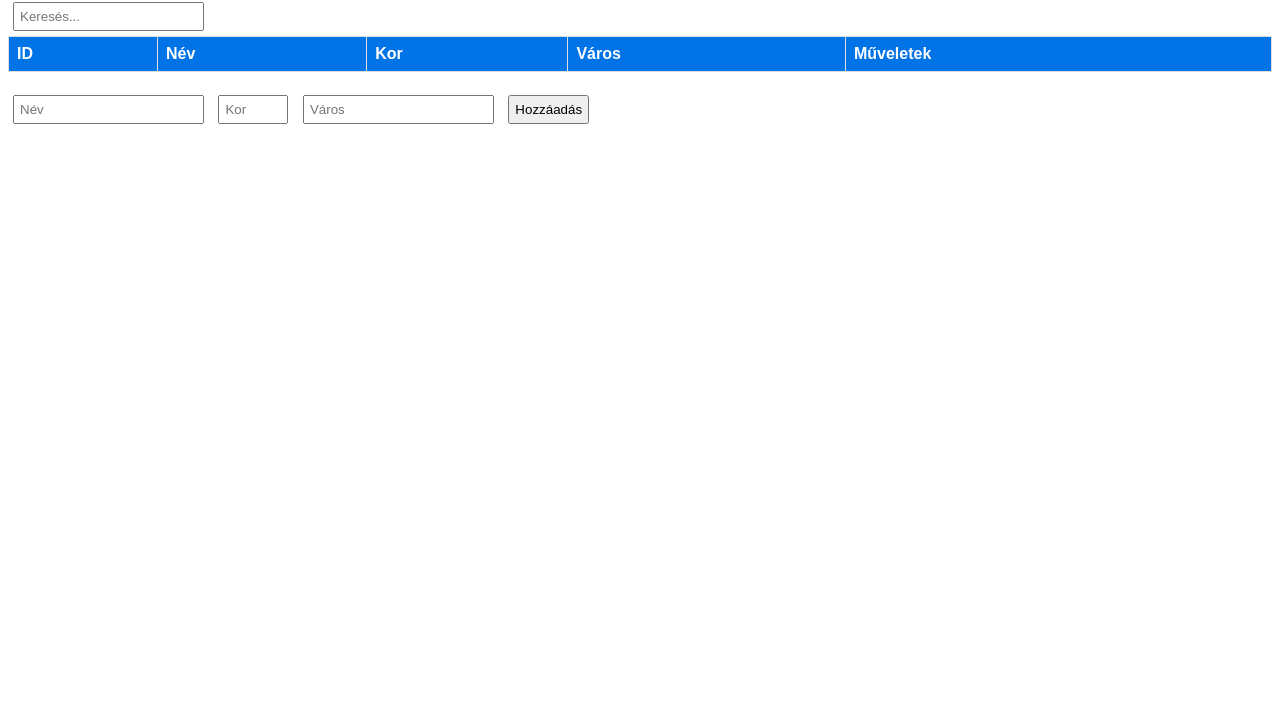
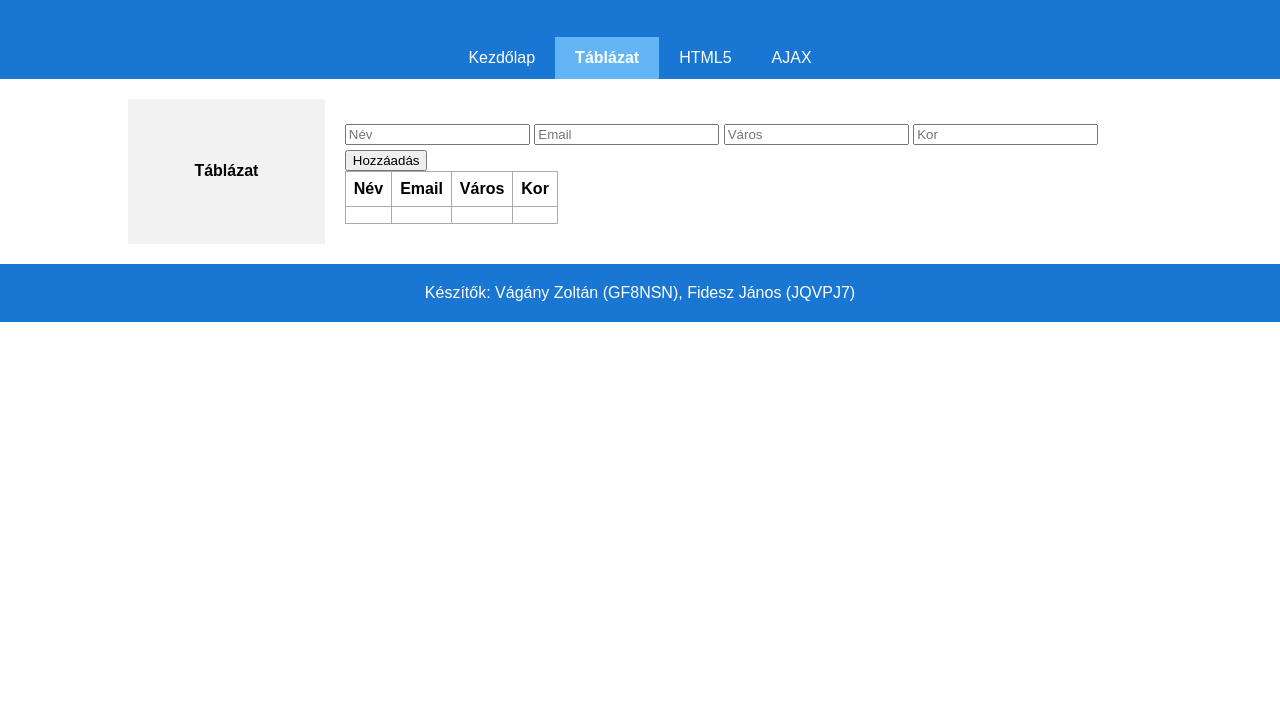
Before and after one commit to kirk120/webprog1, a plain HTML site: page crud.html in a window 1280 px wide. Shown: the part 83-800 px from the top of the page. Drawn offline with Linux system fonts and the light colour scheme.

Commit message:
Crud
Táblázat kialakítása

```diff
--- a/crud.html
+++ b/crud.html
@@ -1,124 +1,73 @@
+
 <!DOCTYPE html>
 <html lang="hu">
 <head>
     <meta charset="UTF-8">
-    <meta name="viewport" content="width=device-width, initial-scale=1.0">
-    <title>Táblázat CRUD</title>
+    <title>Táblázat</title>
     <style>
-        body { font-family: Arial, sans-serif; }
-        table { width: 100%; border-collapse: collapse; }
-        th, td { padding: 8px; text-align: left; border: 1px solid #ddd; }
-        th { background-color: #0073e6; color: white; cursor: pointer; }
-        tr:nth-child(even) { background-color: #f2f2f2; }
-        input, button { margin: 5px; padding: 5px; }
+        body { font-family: Arial, sans-serif; margin: 0; padding: 0; display: flex; flex-direction: column; align-items: center; }
+        header, footer { background-color: #1976d2; color: white; padding: 20px; text-align: center; width: 100%; }
+        nav { background-color: #1976d2; width: 100%; display: flex; justify-content: center; }
+        nav a { color: white; text-decoration: none; padding: 12px 20px; display: block; }
+        nav a.active { background-color: #64b5f6; font-weight: bold; }
+        main { display: flex; width: 80%; margin: 20px 0; }
+        aside { width: 20%; background-color: #f2f2f2; display: flex; align-items: center; justify-content: center; font-weight: bold; }
+        .content { width: 80%; padding: 20px; }
+        table, th, td { border: 1px solid #aaa; border-collapse: collapse; }
+        th, td { padding: 8px; }
+        input { margin: 5px 0; }
     </style>
 </head>
 <body>
-    <h1>CRUD Táblázat</h1>
-    <input type="text" id="search" placeholder="Keresés..." onkeyup="filterTable()">
-    <br>
-    <table>
-        <thead>
-            <tr>
-                <th onclick="sortTable(0)">ID</th>
-                <th onclick="sortTable(1)">Név</th>
-                <th onclick="sortTable(2)">Kor</th>
-                <th onclick="sortTable(3)">Város</th>
-                <th>Műveletek</th>
-            </tr>
-        </thead>
-        <tbody id="tableBody"></tbody>
-    </table>
-    <br>
-    <input type="text" id="name" placeholder="Név" required>
-    <input type="number" id="age" placeholder="Kor" min="1" max="120" required>
-    <input type="text" id="city" placeholder="Város" required>
-    <button onclick="addRow()">Hozzáadás</button>
 
-    <script>
-        let tableData = [];
+<header>
+    <h1>Web-programozás-1 Előadás Házi feladat</h1>
+</header>
 
-        function renderTable() {
-            const tbody = document.getElementById("tableBody");
-            tbody.innerHTML = "";
-            tableData.forEach((row, index) => {
-                let tr = `<tr>
-                    <td>${index + 1}</td>
-                    <td>${row.name}</td>
-                    <td>${row.age}</td>
-                    <td>${row.city}</td>
-                    <td>
-                        <button onclick="editRow(${index})">✏️</button>
-                        <button onclick="deleteRow(${index})">🗑️</button>
-                    </td>
-                </tr>`;
-                tbody.innerHTML += tr;
-            });
-        }
+<nav>
+    <a href="index.html">Kezdőlap</a>
+    <a href="#" class="active">Táblázat</a>
+    <a href="#">HTML5</a>
+    <a href="#">AJAX</a>
+</nav>
 
-        function addRow() {
-            let name = document.getElementById("name").value;
-            let age = document.getElementById("age").value;
-            let city = document.getElementById("city").value;
+<main>
+    <aside>
+        Táblázat
+    </aside>
+    <div class="content">
 
-            if (!name || !age || !city) {
-                alert("Minden mező kitöltése kötelező!");
-                return;
-            }
-            tableData.push({ name, age, city });
-            renderTable();
-            document.getElementById("name").value = "";
-            document.getElementById("age").value = "";
-            document.getElementById("city").value = "";
-        }
+        <form>
+            <input type="text" placeholder="Név">
+            <input type="text" placeholder="Email">
+            <input type="text" placeholder="Város">
+            <input type="text" placeholder="Kor">
+            <button type="button">Hozzáadás</button>
+        </form>
+        <table>
+            <thead>
+                <tr>
+                    <th>Név</th>
+                    <th>Email</th>
+                    <th>Város</th>
+                    <th>Kor</th>
+                </tr>
+            </thead>
+            <tbody>
+                <tr>
+                    <td></td>
+                    <td></td>
+                    <td></td>
+                    <td></td>
+                </tr>
+            </tbody>
+        </table>
+    </div>
+</main>
 
-        function editRow(index) {
-            let newName = prompt("Új név:", tableData[index].name);
-            let newAge = prompt("Új kor:", tableData[index].age);
-            let newCity = prompt("Új város:", tableData[index].city);
+<footer>
+    Készítők: Vágány Zoltán (GF8NSN), Fidesz János (JQVPJ7)
+</footer>
 
-            if (newName && newAge && newCity) {
-                tableData[index] = { name: newName, age: newAge, city: newCity };
-                renderTable();
-            }
-        }
-
-        function deleteRow(index) {
-            if (confirm("Biztos törölni szeretné ezt a sort?")) {
-                tableData.splice(index, 1);
-                renderTable();
-            }
-        }
-
-        function sortTable(n) {
-            tableData.sort((a, b) => {
-                let valA = Object.values(a)[n];
-                let valB = Object.values(b)[n];
-                return valA > valB ? 1 : -1;
-            });
-            renderTable();
-        }
-
-        function filterTable() {
-            let input = document.getElementById("search").value.toLowerCase();
-            let filteredData = tableData.filter(row =>
-                Object.values(row).some(val => val.toString().toLowerCase().includes(input))
-            );
-            document.getElementById("tableBody").innerHTML = "";
-            filteredData.forEach((row, index) => {
-                let tr = `<tr>
-                    <td>${index + 1}</td>
-                    <td>${row.name}</td>
-                    <td>${row.age}</td>
-                    <td>${row.city}</td>
-                    <td>
-                        <button onclick="editRow(${index})">✏️</button>
-                        <button onclick="deleteRow(${index})">🗑️</button>
-                    </td>
-                </tr>`;
-                document.getElementById("tableBody").innerHTML += tr;
-            });
-        }
-    </script>
 </body>
 </html>
```
